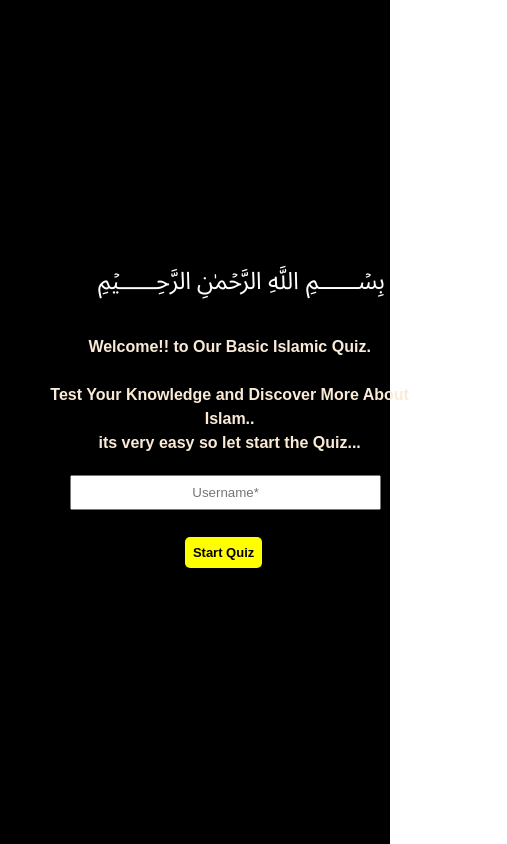
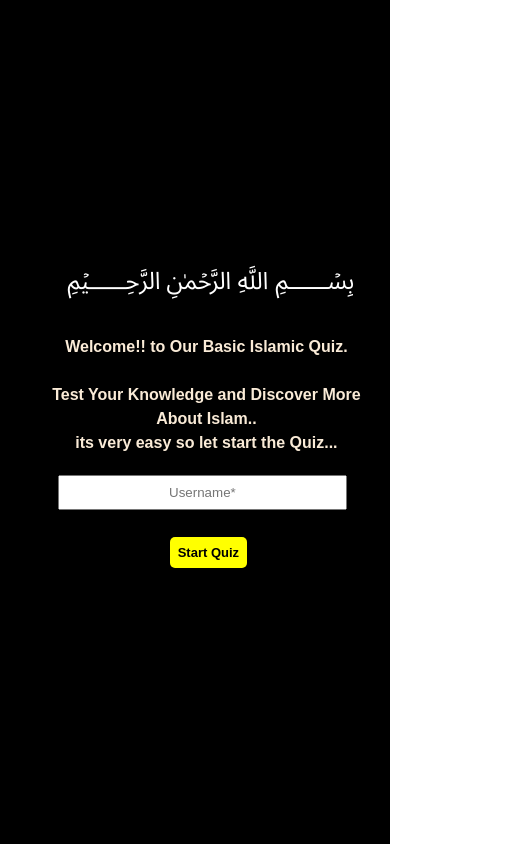
Before and after one commit to codewithfatima/Quiz-App, a React (Vite) app in the folder frontend/: page / in a window 390 px wide. Shown: the whole page, 507 px wide, since content can reach past the window. Built offline with nearby package versions, Linux system fonts and the light colour scheme.

Commit message:
Update Main.css

```diff
--- a/frontend/src/components/Main.css
+++ b/frontend/src/components/Main.css
@@ -78,14 +78,14 @@ input:focus {
 @media (max-width: 37.5rem) { /* 600px */
     .logo {
         font-size: 2.5rem; /* 40px */
-        margin-left: 5.9rem; /* 24px */
+        margin-left: 4.0rem; /* 24px */
         margin-top: -7.875rem; /* -30px */
         margin-bottom: -5rem; /* -80px */
     }
 
     .userid {
         width: 70%;
-        margin-left: 4rem; /* 16px */
+        margin-left: 3rem; /* 16px */
         margin-bottom: 1.875rem; /* 30px */
     }
 
@@ -97,7 +97,7 @@ input:focus {
     }
 
     .content {
-        margin-left: 4.5rem; /* 8px */
+        margin-left: 3.5rem; /* 8px */
         font-size: 1rem; /* 16px */
     }
 }
```
